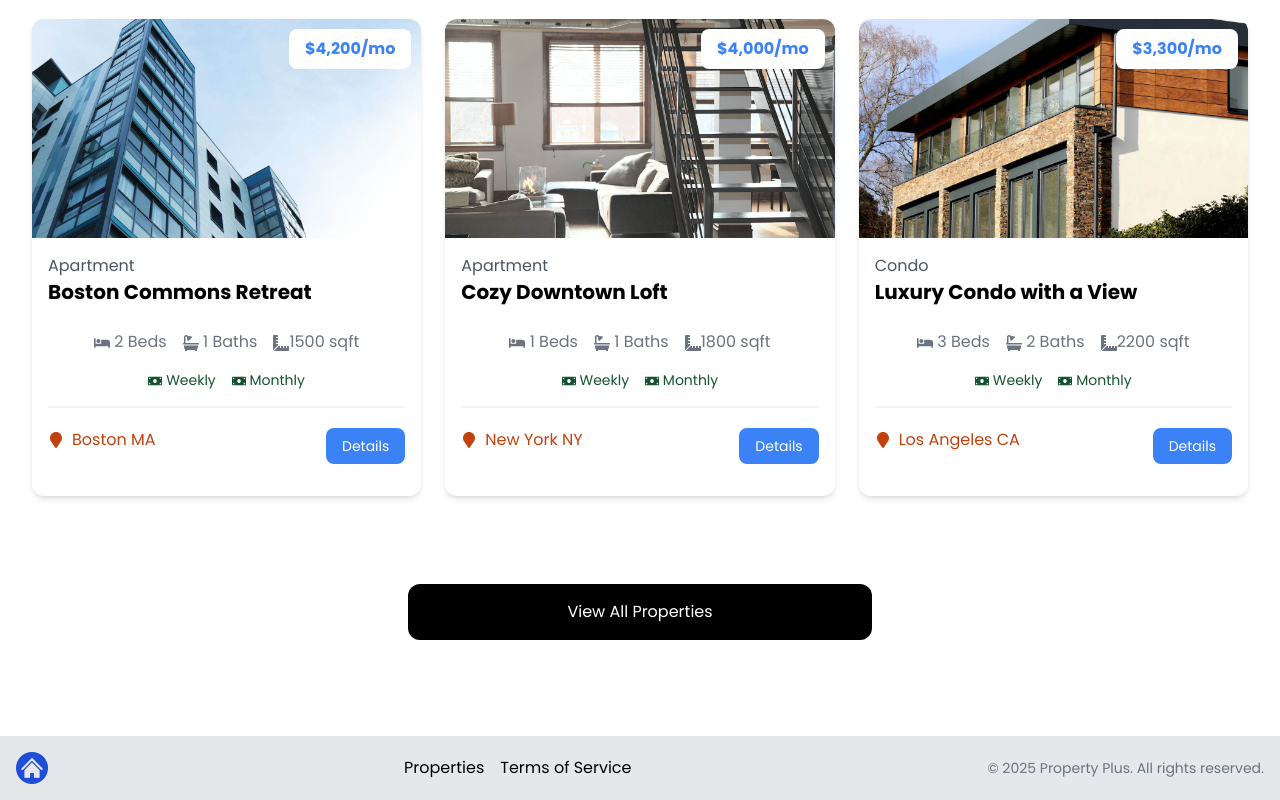
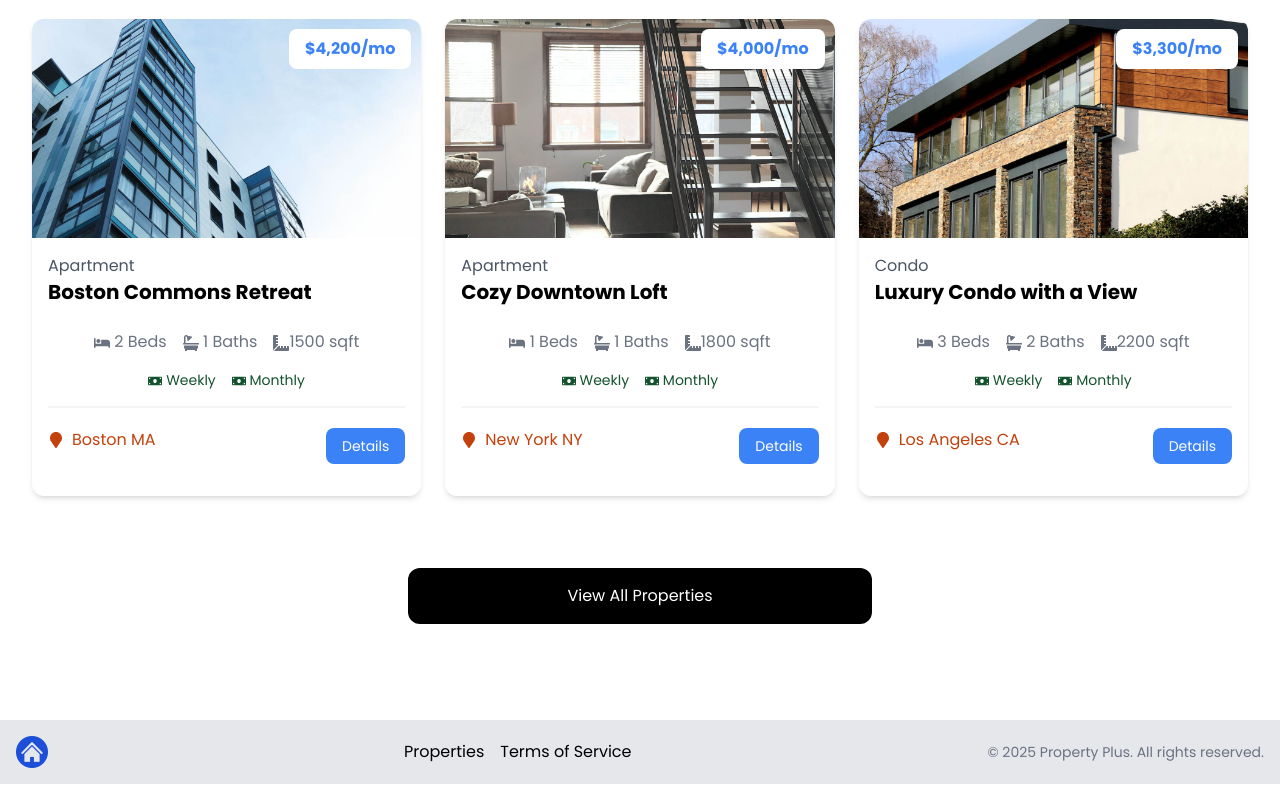
Before and after one commit to jonhealy1/real-estate-site, a Next.js app in the folder property-plus/: page / in a window 1280 px wide. Shown: the part 751-1551 px from the top of the page. Built offline with nearby package versions, Linux system fonts and the light colour scheme.

Commit message:
change formatting

```diff
--- a/property-plus/components/HomeProperties.jsx
+++ b/property-plus/components/HomeProperties.jsx
@@ -22,7 +22,7 @@ const HomeProperties = () => {
           )}
         </div>
       </section>
-      <section className="m-auto max-w-lg my-10 px-6">
+      <section className="m-auto max-w-lg my-6 px-6">
         <Link
           href="/properties"
           className="block bg-black hover:bg-gray-700 text-white px-6 py-4 rounded-xl text-center"
```
